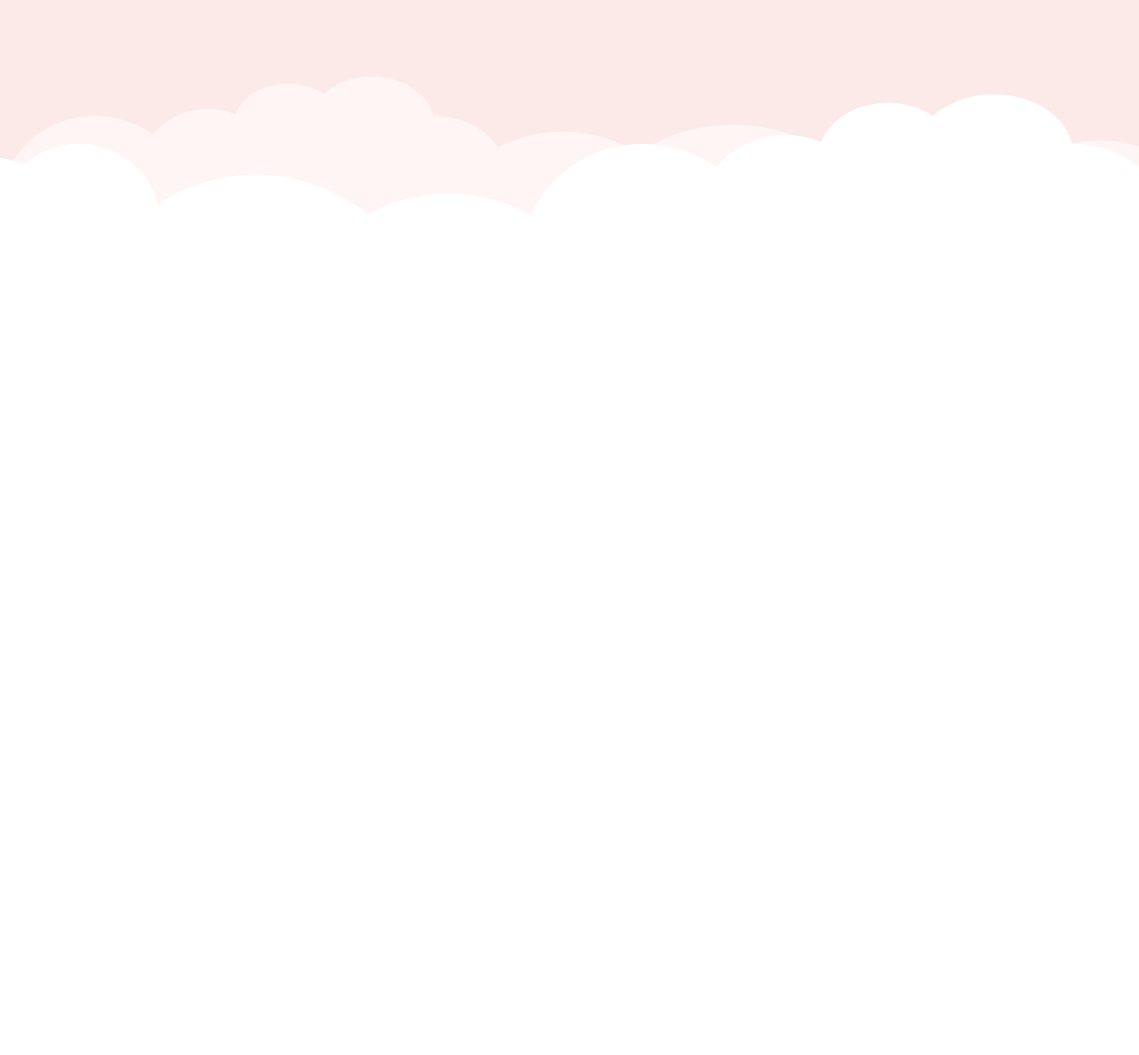
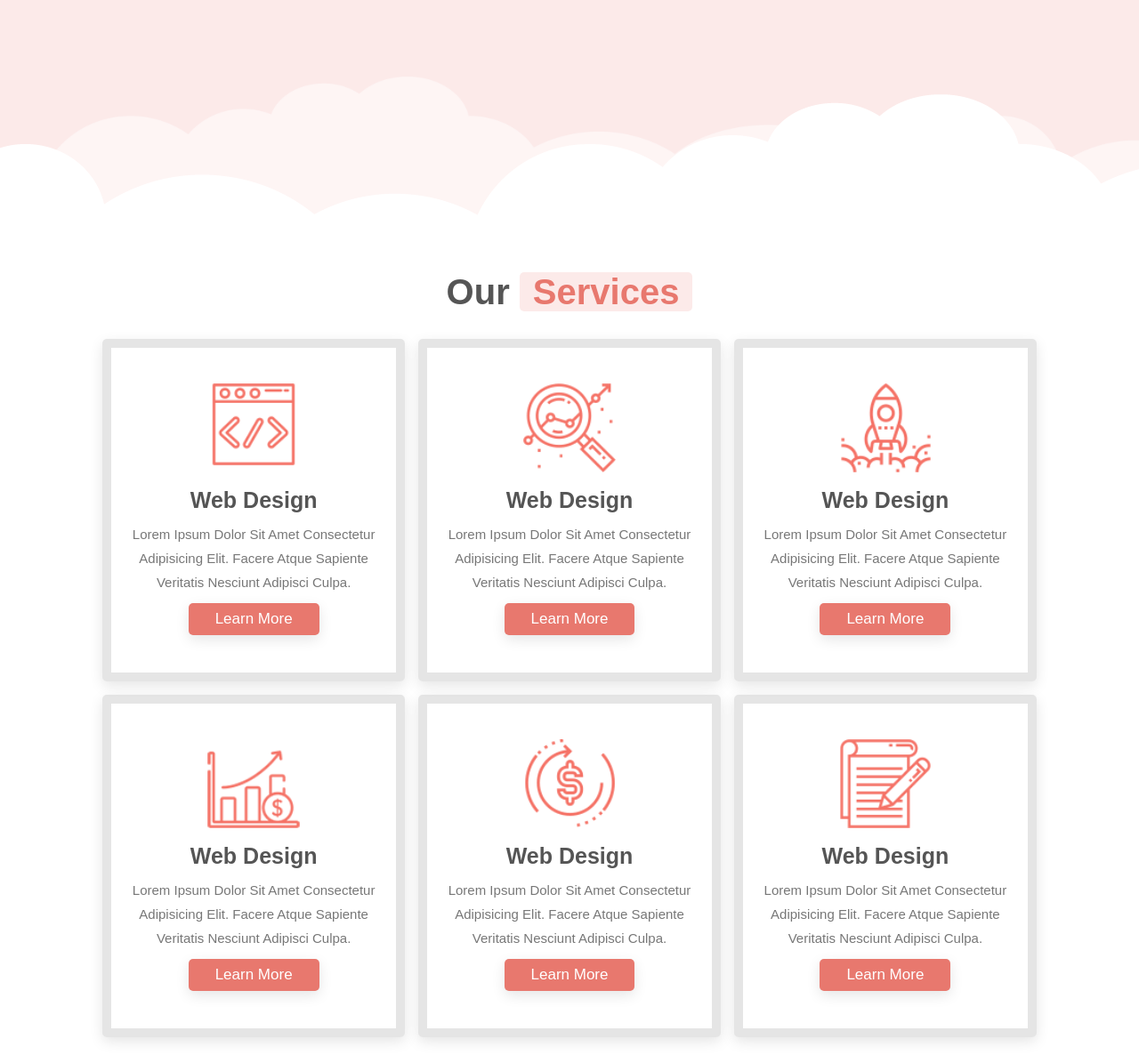
Before and after one commit to nushratmir/responsive_ecommarce_website, a plain HTML site: page index.html in a window 1280 px wide. Shown: the part 1062-2248 px from the top of the page at 89% size. Before the commit the page ends 1348 px from the top, so only its background shows below. Drawn offline with Linux system fonts and the light colour scheme.

Commit message:
sevices section completed

```diff
--- a/index.html
+++ b/index.html
@@ -45,7 +45,49 @@
 
     <div class="cloud cloud-1"></div>
     <div class="cloud cloud-2"></div>
+</section>
 
+<section class="services" id="services">
+    <h1 class="heading">our <span>services</span></h1>
+
+    <div class="box-container">
+        <div class="box">
+            <img src="./images/s-1.png" alt="">
+            <h3>web design</h3>
+            <p>Lorem ipsum dolor sit amet consectetur adipisicing elit. Facere atque sapiente veritatis nesciunt adipisci culpa.</p>
+            <a href="#" class="btn">learn more</a>
+        </div>
+        <div class="box">
+            <img src="./images/s-2.png" alt="">
+            <h3>web design</h3>
+            <p>Lorem ipsum dolor sit amet consectetur adipisicing elit. Facere atque sapiente veritatis nesciunt adipisci culpa.</p>
+            <a href="#" class="btn">learn more</a>
+        </div>
+        <div class="box">
+            <img src="./images/s-3.png" alt="">
+            <h3>web design</h3>
+            <p>Lorem ipsum dolor sit amet consectetur adipisicing elit. Facere atque sapiente veritatis nesciunt adipisci culpa.</p>
+            <a href="#" class="btn">learn more</a>
+        </div>
+        <div class="box">
+            <img src="./images/s-4.png" alt="">
+            <h3>web design</h3>
+            <p>Lorem ipsum dolor sit amet consectetur adipisicing elit. Facere atque sapiente veritatis nesciunt adipisci culpa.</p>
+            <a href="#" class="btn">learn more</a>
+        </div>
+        <div class="box">
+            <img src="./images/s-5.png" alt="">
+            <h3>web design</h3>
+            <p>Lorem ipsum dolor sit amet consectetur adipisicing elit. Facere atque sapiente veritatis nesciunt adipisci culpa.</p>
+            <a href="#" class="btn">learn more</a>
+        </div>
+        <div class="box">
+            <img src="./images/s-6.png" alt="">
+            <h3>web design</h3>
+            <p>Lorem ipsum dolor sit amet consectetur adipisicing elit. Facere atque sapiente veritatis nesciunt adipisci culpa.</p>
+            <a href="#" class="btn">learn more</a>
+        </div>
+    </div>
 </section>
 
 <script src="script.js"></script>
--- a/style.css
+++ b/style.css
@@ -29,6 +29,17 @@ html{
 section{
     padding: 2rem 9%;
 }
+.heading{
+    text-align: center;
+    padding-bottom: 3rem;
+    font-size: 4rem;
+    color: var(--black);
+}
+.heading span
+{color: var(--main-color);
+border-radius: 0.5rem;
+background: var(--bg);
+padding: 0 1.5rem;}
 .btn{
     margin-top: 1rem;
     display: inline-block;
@@ -157,6 +168,36 @@ transition: .2s ease-out;}
     animation-direction: reverse;
     animation-duration: 15s;
 }
+.services .box-container {
+    display: grid;
+    grid-template-columns: repeat(auto-fit, minmax(27rem, 1fr));
+    gap: 1.5rem;}
+
+.services .box-container .box {text-align: center;
+border: var(--border);
+box-shadow: var(--box-shadow);
+border-radius: 0.5rem;
+padding: 4rem 2rem;
+}
+.services .box-container .box img
+{
+    height: 10rem;
+}
+.services .box-container .box h3
+{
+   color: var(--black);
+    font-size: 2.5rem;
+    padding-top: 1.5rem;
+}
+.services .box-container .box p
+{
+    color: var(--light-color);
+    font-size: 1.5rem;
+    padding-top: 1rem ;
+    line-height: 1.8;
+}
+
+
 
 
 
```
